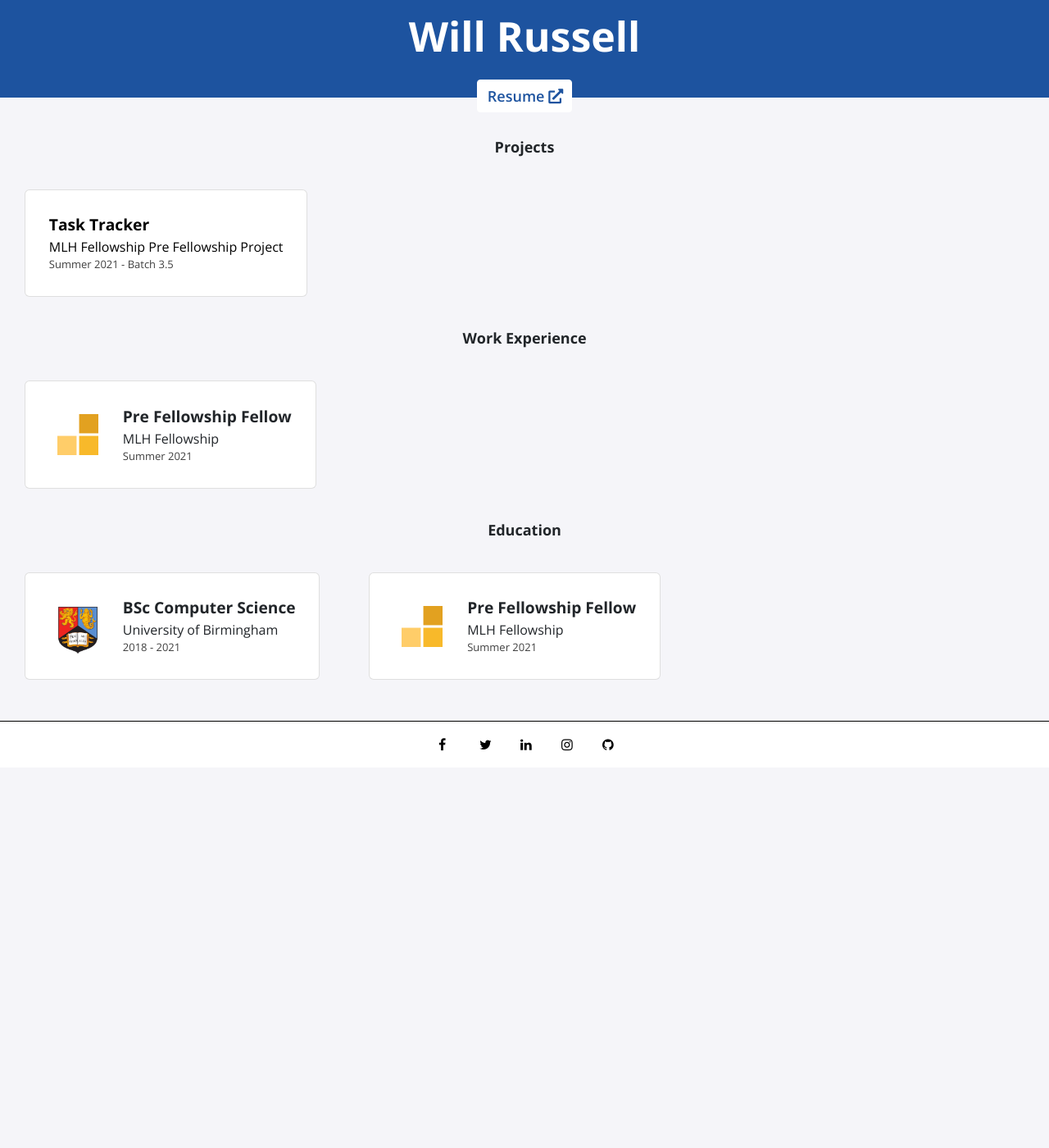
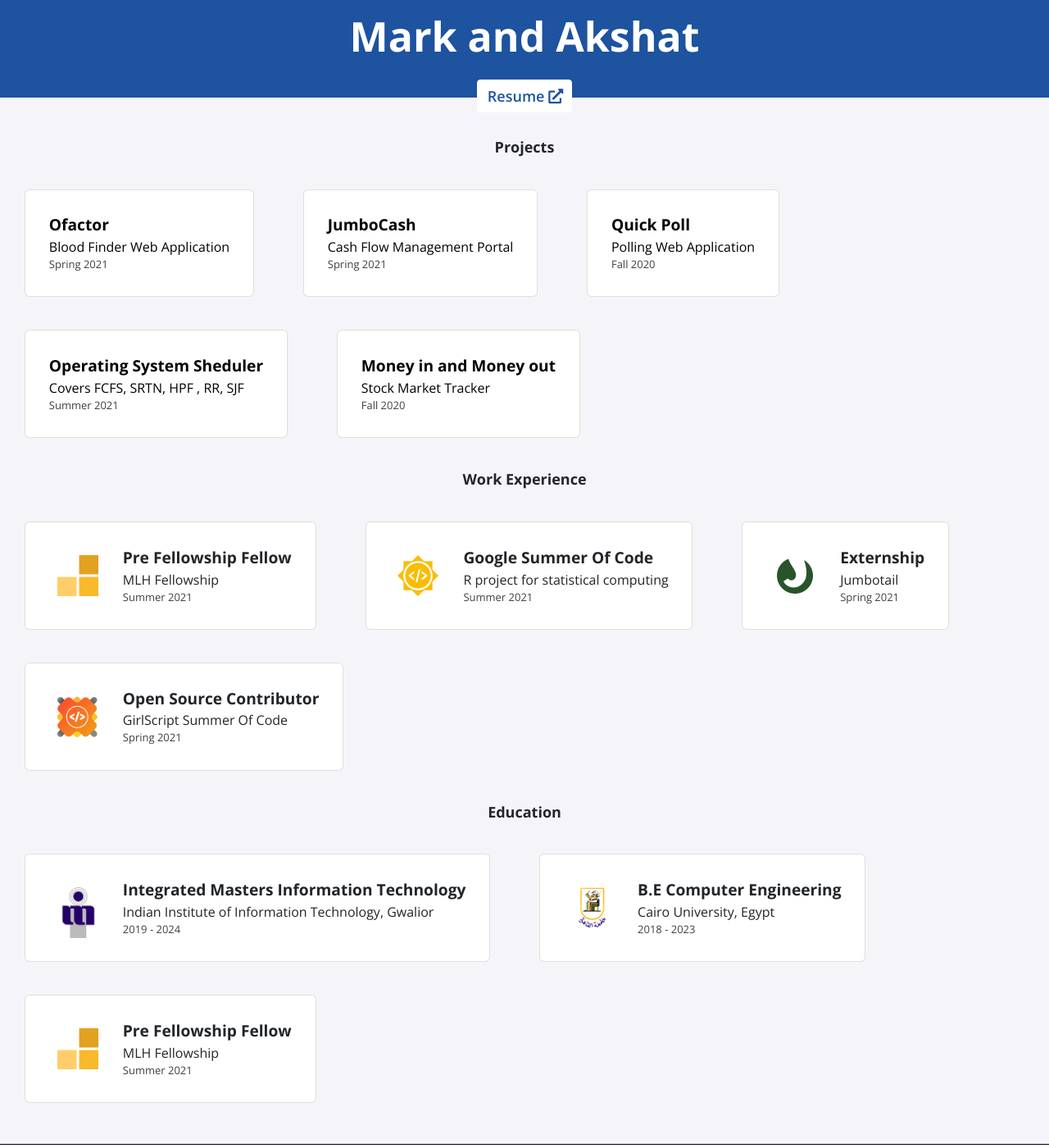
Before and after one commit to iamakshat01/MLH-portfolio, a Jekyll site: the page built from index.html, in a window 1280 px wide and 1400 px high, scrolled down 352 px. Shown: the whole window at 82% size. Built offline with Jekyll 4.4.1, drawn with Linux system fonts in a browser that asks for light colours; nearby versions of some CDN libraries; before the commit the page ends 1288 px from its top, so only the background shows below that.

Commit message:
Filled the data initially

```diff
--- a/_config.yml
+++ b/_config.yml
@@ -1,4 +1,4 @@
-title: "Will Russell"
+title: "Mark and Akshat"
 email: fellowship@mlh.io
 description: >- # this means to ignore newlines until "baseurl:"
   This is my portfolio website!
--- a/_data/education.yml
+++ b/_data/education.yml
@@ -1,7 +1,12 @@
-- course: BSc Computer Science
-  institute: University of Birmingham
-  dates: 2018 - 2021
-  logo: uob.png
+- course: Integrated Masters Information Technology
+  institute: Indian Institute of Information Technology, Gwalior
+  dates: 2019 - 2024
+  logo: iiit.png
+
+- course: B.E Computer Engineering
+  institute: Cairo University, Egypt
+  dates: 2018 - 2023
+  logo: cairo.png
 
 - course: Pre Fellowship Fellow
   institute: MLH Fellowship
--- a/_data/experience.yml
+++ b/_data/experience.yml
@@ -2,3 +2,18 @@
   company: MLH Fellowship
   dates: Summer 2021
   logo: fellowship.svg
+
+- role: Google Summer Of Code
+  company: R project for statistical computing
+  dates: Summer 2021
+  logo: gsoc.png
+
+- role: Externship
+  company: Jumbotail
+  dates: Spring 2021
+  logo: jumbotail.png
+
+- role: Open Source Contributor
+  company: GirlScript Summer Of Code
+  dates: Spring 2021
+  logo: girlsscript.png
--- a/_data/projects.yml
+++ b/_data/projects.yml
@@ -1,4 +1,24 @@
-- title: Task Tracker
-  event: MLH Fellowship Pre Fellowship Project
-  date: Summer 2021  - Batch 3.5
+- title: Ofactor
+  event: Blood Finder Web Application
+  date: Spring 2021
   page-name: project
+
+- title: JumboCash
+  event: Cash Flow Management Portal
+  date: Spring 2021
+  page-name: project
+
+- title: Quick Poll
+  event: Polling Web Application
+  date: Fall 2020
+  page-name: project
+
+- title: Operating System Sheduler
+  event: Covers FCFS, SRTN, HPF , RR, SJF
+  date: Summer 2021
+  page-name: project
+
+- title: Money in and Money out
+  event: Stock Market Tracker
+  date: Fall 2020
+  page-name: project
```
Also changed, not shown: _data/links.yml (+3 -11 lines), assets/img/education/cairo.png (added), assets/img/education/iiit.png (added), assets/img/experience/girlsscript.png (added), assets/img/experience/gsoc.png (added), assets/img/experience/jumbotail.png (added).
